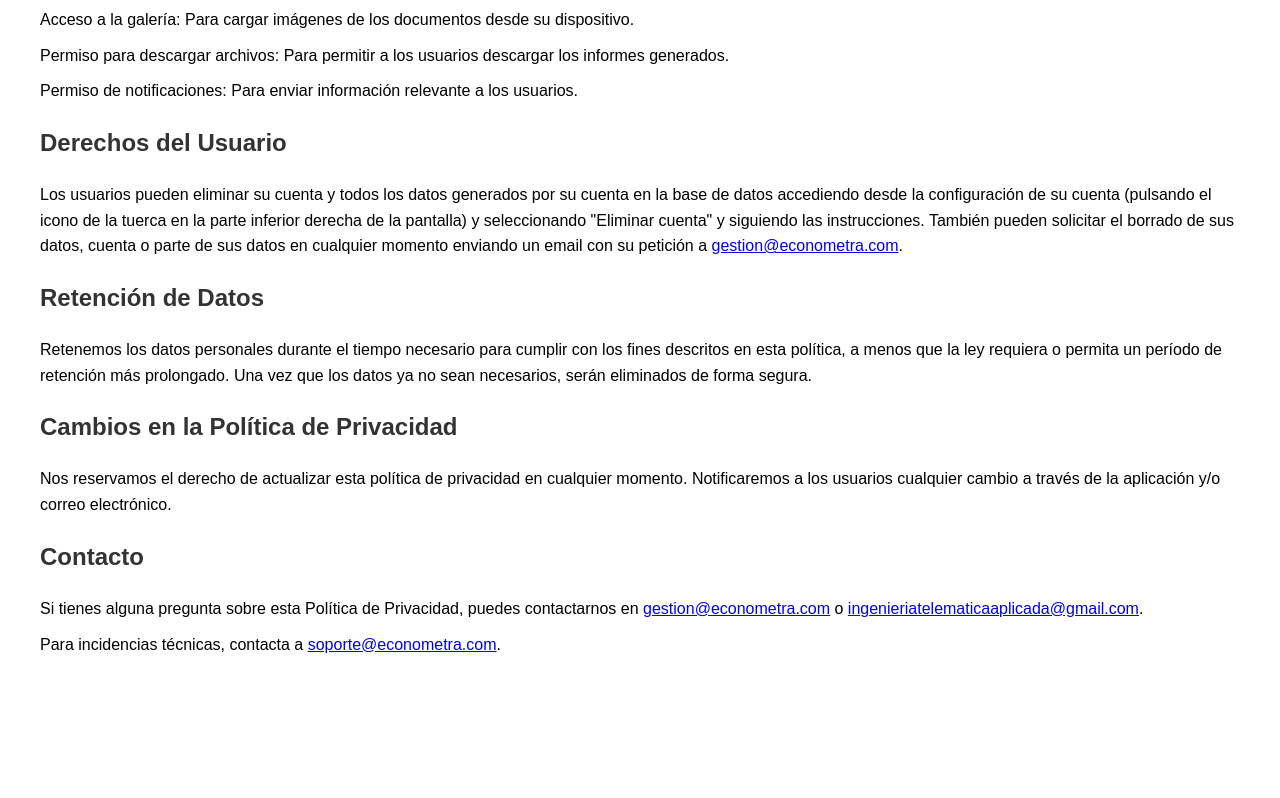
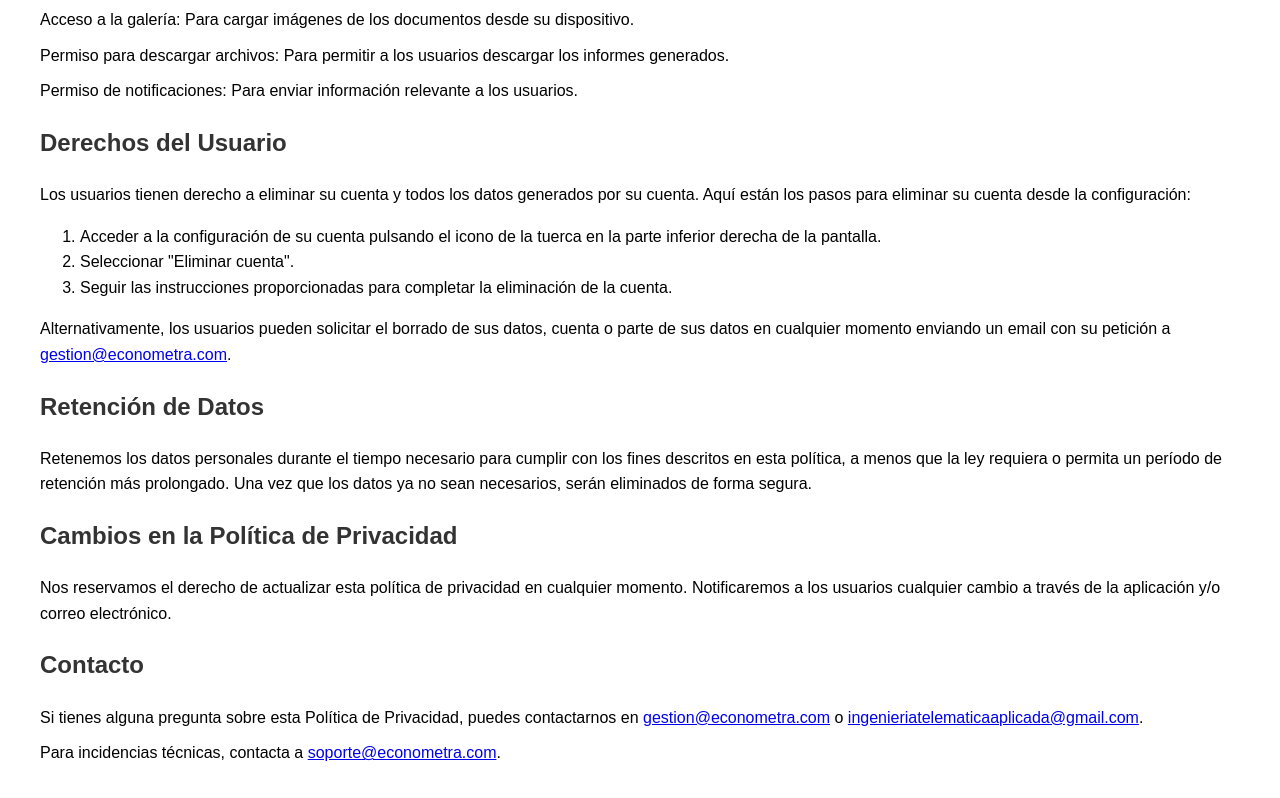
Before and after one commit to Btojaka/politica-privacidad-econometra, a plain HTML site: page index.html in a window 1280 px wide. Shown: the part 1245-2043 px from the top of the page. Before the commit the page ends 1962 px from the top, so only its background shows below. Drawn offline with Linux system fonts and the light colour scheme.

Commit message:
Update index.html

```diff
--- a/index.html
+++ b/index.html
@@ -55,7 +55,13 @@
     </div>
 
     <h2>Derechos del Usuario</h2>
-    <p>Los usuarios pueden eliminar su cuenta y todos los datos generados por su cuenta en la base de datos accediendo desde la configuración de su cuenta (pulsando el icono de la tuerca en la parte inferior derecha de la pantalla) y seleccionando "Eliminar cuenta" y siguiendo las instrucciones. También pueden solicitar el borrado de sus datos, cuenta o parte de sus datos en cualquier momento enviando un email con su petición a <a href="mailto:gestion@econometra.com">gestion@econometra.com</a>.</p>
+    <p>Los usuarios tienen derecho a eliminar su cuenta y todos los datos generados por su cuenta. Aquí están los pasos para eliminar su cuenta desde la configuración:</p>
+    <ol>
+        <li>Acceder a la configuración de su cuenta pulsando el icono de la tuerca en la parte inferior derecha de la pantalla.</li>
+        <li>Seleccionar "Eliminar cuenta".</li>
+        <li>Seguir las instrucciones proporcionadas para completar la eliminación de la cuenta.</li>
+    </ol>
+    <p>Alternativamente, los usuarios pueden solicitar el borrado de sus datos, cuenta o parte de sus datos en cualquier momento enviando un email con su petición a <a href="mailto:gestion@econometra.com">gestion@econometra.com</a>.</p>
 
     <h2>Retención de Datos</h2>
     <p>Retenemos los datos personales durante el tiempo necesario para cumplir con los fines descritos en esta política, a menos que la ley requiera o permita un período de retención más prolongado. Una vez que los datos ya no sean necesarios, serán eliminados de forma segura.</p>
```
